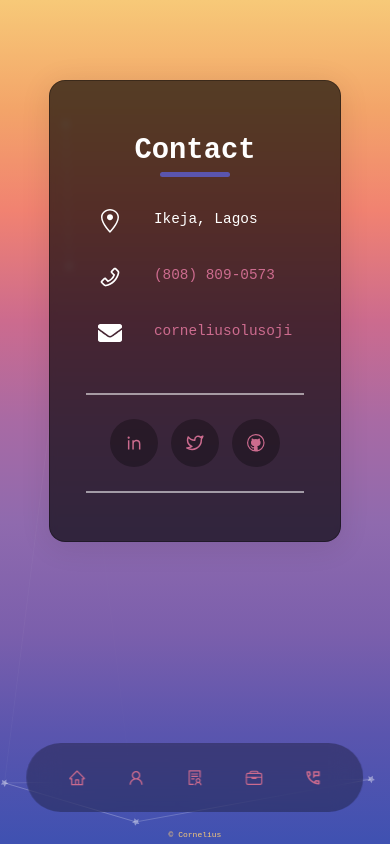
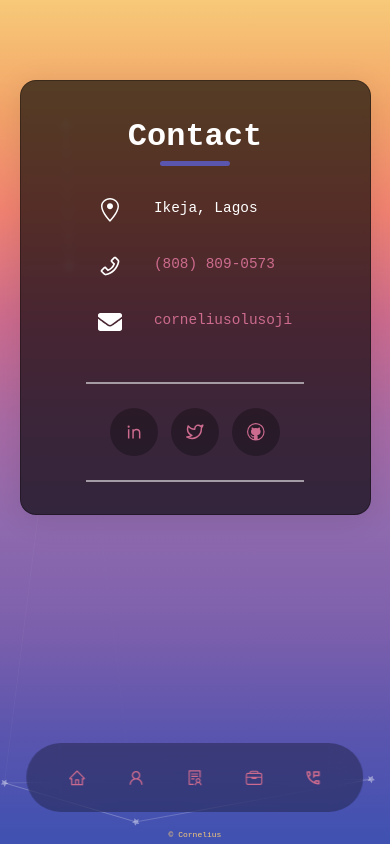
Before and after one commit to cornelldev/my-portfolio, a React (Create React App) app: page /Contact in a window 390 px wide. Built offline with nearby package versions, Linux system fonts and the light colour scheme.

Commit message:
removed animation

```diff
--- a/package.json
+++ b/package.json
@@ -10,7 +10,6 @@
     "react": "^18.2.0",
     "react-dom": "^18.2.0",
     "react-icons": "^4.4.0",
-    "react-reveal": "^1.2.2",
     "react-router-dom": "^6.4.2",
     "react-scripts": "5.0.1",
     "react-tooltip": "^4.2.21",
--- a/src/index.css
+++ b/src/index.css
@@ -17,7 +17,7 @@
 
   --primary-font: 0.9rem;
   --h1-font: 2.5rem;
-  --h2-font: 1.8rem;
+  --h2-font: 2rem;
   --h3-font: 1.2rem;
   --h4-font: 0.8rem;
   --h5-font: 0.5rem;
@@ -160,14 +160,9 @@ a:hover{
   }
   .container {
     width: var(--sm-screen-width);
+    padding: 2rem 1rem;
   }
   .btn {
     padding: 0.1rem 0.4rem;
   }
 }
-/* =========== MEDIA QUERIES (SMALL SCREENS) ============= */
-@media screen and (max-width: 375px) {
-  .container {
-    padding: 2rem 1rem;
-  }
-}
--- a/src/pages/About/About.css
+++ b/src/pages/About/About.css
@@ -1,5 +1,5 @@
 /* =========== MEDIA QUERIES (SMALL SCREENS) ============= */
-@media screen and (max-width: 390px), screen and (max-height: 851px) {
+@media screen and (max-width: 600px), screen and (max-height: 851px) {
     .about {
         overflow-y: scroll;
         height: 40vh;
@@ -7,9 +7,6 @@
 }
 /* =========== MEDIA QUERIES (SMALL SCREENS) ============= */
 @media screen and (max-width: 375px) {
-    .about {
-        height: 30vh;
-    }
     .about-section-h2{
         font-size: 1.5rem;
     }
--- a/src/pages/About/About.jsx
+++ b/src/pages/About/About.jsx
@@ -1,11 +1,10 @@
 import React from 'react'
 import Avatar from '../../component/Avatar/Avatar'
-import Fade from 'react-reveal/Fade';
 import './About.css'
 
 const About = () => {
   return (
-    <Fade bottom>
+    <>
       {/* ABOUT PAGE AVATAR */}
       < Avatar />
 
@@ -20,7 +19,7 @@ const About = () => {
       </div>
 
 
-    </Fade>
+    </>
 
   )
 }
--- a/src/pages/Contact/Contact.css
+++ b/src/pages/Contact/Contact.css
@@ -1,9 +1,9 @@
-.container{
+.contact{
     width: 75vw;
 }
 /* =========== MEDIA QUERIES (MEDIUM SCREENS) ============= */
 @media screen and (max-width: 600px) {
-    .conatiner{
+    .contact{
         width: var(--sm-screen-width);
     }
 }
--- a/src/pages/Contact/Contact.jsx
+++ b/src/pages/Contact/Contact.jsx
@@ -1,17 +1,16 @@
 import React from 'react'
 import Form from './Form/Form'
-import Fade from 'react-reveal/Fade';
 import './Contact.css'
 
 const Contact = () => {
   return (
-    <Fade bottom>
+    <>
       {/* === CONTACT PAGE === */}
       <div className='container contact dark-bg'>
         <h2 className="center">Contact</h2>
         < Form />
       </div>
-    </Fade>
+    </>
   )
 }
 
--- a/src/pages/Projects/Projects.jsx
+++ b/src/pages/Projects/Projects.jsx
@@ -1,17 +1,16 @@
 import React from 'react'
 import Card from './Cards/Cards'
-import Pulse from 'react-reveal/Pulse';
 import './Projects.css'
 
 const Projects = () => {
   return (
-    <Pulse>
+    <>
     {/* PROJECTS PAGE */}
     <div className='container projects'>
         <h2 className='center'>Projects</h2>
         < Card />
     </div>
-    </Pulse>
+    </>
   )
 }
 
--- a/src/pages/Resume/Resume.jsx
+++ b/src/pages/Resume/Resume.jsx
@@ -3,12 +3,11 @@ import Experience from './Experience/Experience'
 import Skills from './Skills/Skills'
 import Education from './Education/Education'
 import CV from '../../assets/cv.pdf'
-import Fade from 'react-reveal/Fade';
 import './Resume.css'
 
 const Resume = () => {
   return (
-    <Fade bottom>
+    <>
       {/* === RESUME PAGE === */}
       <div className='container resume dark-bg'>
         <h2 className='center'>Resume</h2>
@@ -34,7 +33,7 @@ const Resume = () => {
         <a href={CV} download className='btn resume-btn'>Get Resume</a>
       </div>
 
-    </Fade>
+    </>
   )
 }
 
```
Also changed, not shown: 1 other file (tests, documents, lock files or other folders).
